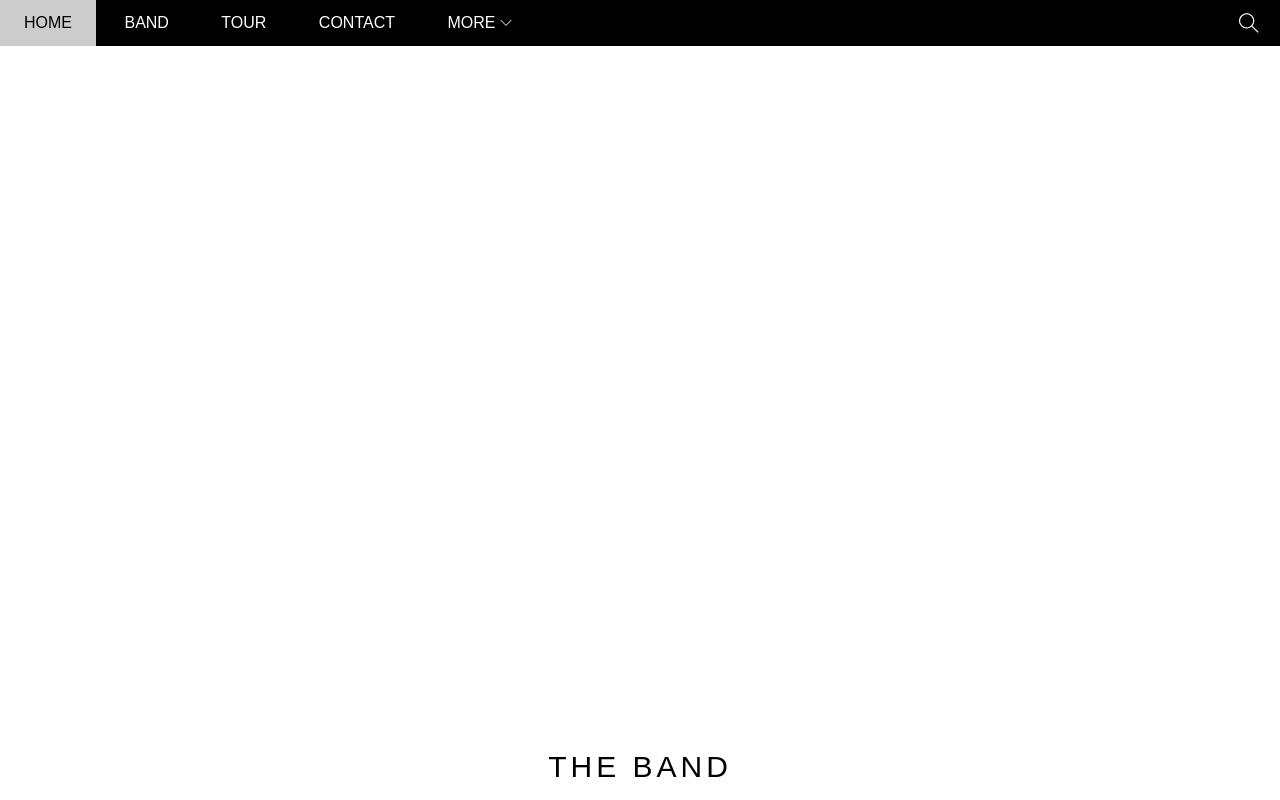
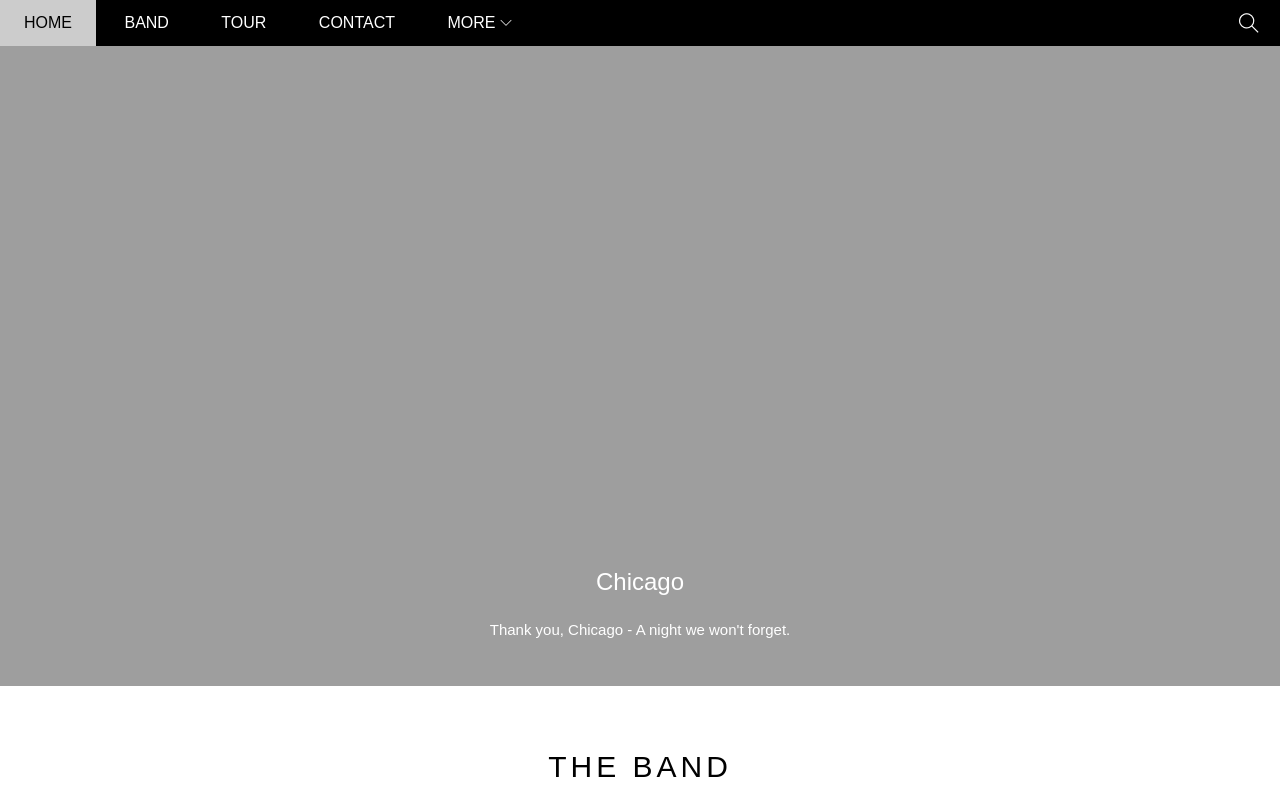
Before and after one commit to trinhminhnhat/w3-band, a plain HTML site: page index.html in a window 1280 px wide. Shown: the top 800 px of the page. Drawn offline with Linux system fonts and the light colour scheme; the site is published under a folder, as on GitHub Pages, so addresses that start at the root find nothing.

Commit message:
- update url slider image

```diff
--- a/assets/css/style.scss
+++ b/assets/css/style.scss
@@ -107,7 +107,7 @@ html {
 }
 
 #slider {
-    background: url('/assets/img/slider/chicago.jpg') top center / cover no-repeat;
+    background: url('../img/slider/chicago.jpg') top center / cover no-repeat;
     margin-top: 46px;
     padding-top: 50%;
     position: relative;
```
Also changed, not shown: assets/css/style.css.
